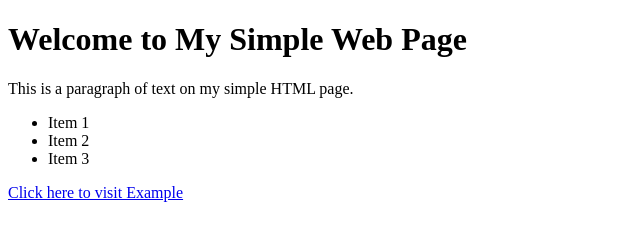
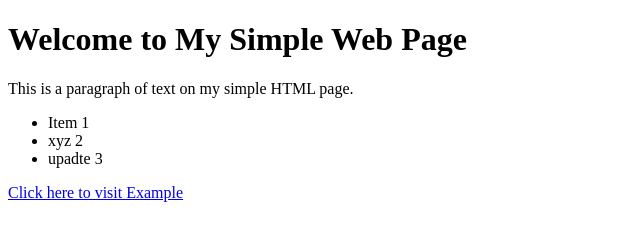
Before and after one commit to pranav17405/pranav, a plain HTML site: page index.html in a window 1280 px wide. Shown: the full height of the page, 0-640 px from the left. Drawn offline with Linux system fonts and the light colour scheme.

Commit message:
upadate2
sgf

```diff
--- a/index.html
+++ b/index.html
@@ -11,8 +11,8 @@
 
     <ul>
         <li>Item 1</li>
-        <li>Item 2</li>
-        <li>Item 3</li>
+        <li>xyz 2</li>
+        <li>upadte 3</li>
     </ul>
 
     <a href="https://www.example.com">Click here to visit Example</a>
```
